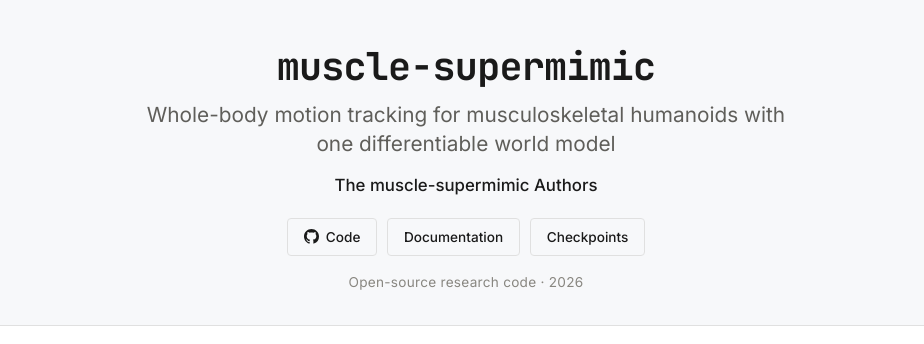
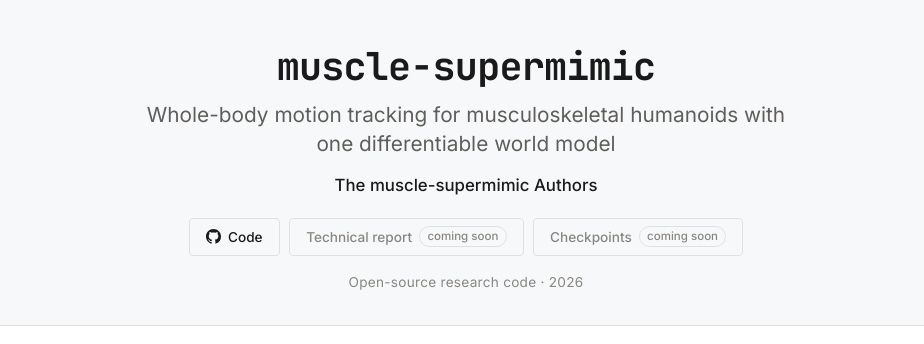
Before and after one commit to kaibohex/muscle-supermimic, a plain HTML site: page docs/website/index.html in a window 1280 px wide. Shown: the top 344 px of the page, without its empty margins (174-1098 px from the left). Drawn offline with Linux system fonts and the light colour scheme.

Commit message:
Mark the technical report and checkpoints as coming soon
The header's buttons become Code, Technical report and Checkpoints. The two latter are
greyed-out, non-clickable buttons tagged "coming soon"; EDIT comments say what to link
once they are out (the checkpoints' Hugging Face repository is private for now). The
Documentation button goes; the docs stay linked from Get started.

Co-Authored-By: Claude Opus 5.5 <noreply@anthropic.com>

```diff
--- a/docs/website/index.html
+++ b/docs/website/index.html
@@ -23,9 +23,10 @@
       <a class="btn" href="https://github.com/kaibohex/muscle-supermimic" target="_blank" rel="noopener">
         <svg viewBox="0 0 16 16" aria-hidden="true"><path d="M8 0C3.58 0 0 3.58 0 8c0 3.54 2.29 6.53 5.47 7.59.4.07.55-.17.55-.38 0-.19-.01-.82-.01-1.49-2.01.37-2.53-.49-2.69-.94-.09-.23-.48-.94-.82-1.13-.28-.15-.68-.52-.01-.53.63-.01 1.08.58 1.23.82.72 1.21 1.87.87 2.33.66.07-.52.28-.87.51-1.07-1.78-.2-3.64-.89-3.64-3.95 0-.87.31-1.59.82-2.15-.08-.2-.36-1.02.08-2.12 0 0 .67-.21 2.2.82.64-.18 1.32-.27 2-.27.68 0 1.36.09 2 .27 1.53-1.04 2.2-.82 2.2-.82.44 1.1.16 1.92.08 2.12.51.56.82 1.27.82 2.15 0 3.07-1.87 3.75-3.65 3.95.29.25.54.73.54 1.48 0 1.07-.01 1.93-.01 2.2 0 .21.15.46.55.38A8.013 8.013 0 0016 8c0-4.42-3.58-8-8-8z"/></svg>
         Code</a>
-      <a class="btn" href="https://github.com/kaibohex/muscle-supermimic/tree/master/docs" target="_blank" rel="noopener">Documentation</a>
-      <!-- EDIT: placeholder; the Hugging Face repository is private for now -->
-      <a class="btn" href="https://huggingface.co/Beanpow/muscle-supermimic" target="_blank" rel="noopener">Checkpoints</a>
+      <!-- EDIT: coming soon; make it a link (<a class="btn" href="...">) once the technical report is out -->
+      <span class="btn disabled" aria-disabled="true">Technical report <span class="soon">coming soon</span></span>
+      <!-- EDIT: coming soon; link https://huggingface.co/Beanpow/muscle-supermimic (private for now) once it is public -->
+      <span class="btn disabled" aria-disabled="true">Checkpoints <span class="soon">coming soon</span></span>
     </div>
     <div class="venue">Open-source research code · 2026</div>
   </div>
--- a/docs/website/static/css/style.css
+++ b/docs/website/static/css/style.css
@@ -110,6 +110,9 @@ pre code { background: none; border: 0; padding: 0; font-size: inherit; }
 .link-buttons { display: flex; flex-wrap: wrap; justify-content: center; gap: 0.6rem; margin-bottom: 0.9rem; }
 .btn { display: inline-flex; align-items: center; gap: 0.45rem; padding: 0.45rem 1rem; border-radius: var(--radius); font-size: 0.85rem; font-weight: 500; color: var(--text); background: transparent; border: 1px solid var(--border); text-decoration: none; transition: border-color .15s; }
 .btn:hover { border-color: var(--text); }
+.btn.disabled { color: var(--text-light); cursor: default; }
+.btn.disabled:hover { border-color: var(--border); }
+.btn .soon { font-size: 0.72rem; font-weight: 500; color: var(--text-light); border: 1px solid var(--border); border-radius: 999px; padding: 0 0.45rem; }
 .btn svg { width: 15px; height: 15px; fill: currentColor; }
 .venue { font-size: 0.85rem; color: var(--text-light); letter-spacing: 0.02em; }
 
```
